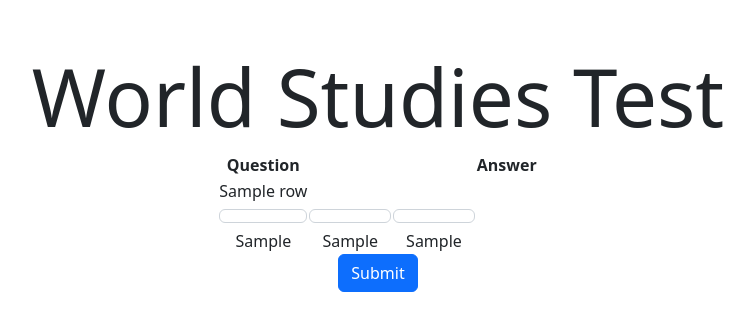
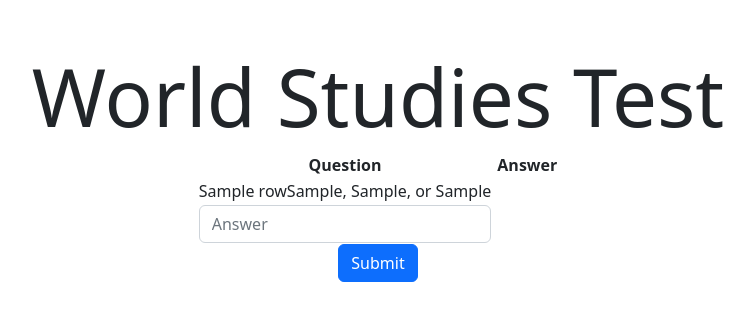
Before and after one commit to advaith-elluru/cs50_final_project_addu_and_vishruth, a Flask app: template templates/WS_test.html in a window 1280 px wide. Shown: the part 74-405 px from the top of the page, without its empty margins (262-1016 px from the left). Run offline with Flask 2, Linux system fonts and the light colour scheme; the template is opened without the code that fills it: most values are stand-ins (such as "Sample title", 1, 10 or a date in 2020); some libraries are stand-ins or nearby versions.

Commit message:
Sat, Feb 4, 2023, 2:56 AM +00:00

```diff
--- a/templates/WS_test.html
+++ b/templates/WS_test.html
@@ -30,12 +30,10 @@
         <tbody>
             {% for row in rows %}
                 <tr>
-                    <td id="question">{{ row.question }}</td>
+                    <td id="question">{{ row.question }}{{row.choice_1}}, {{row.choice_2}}, or {{row.choice_3}}</td>
                 </tr>
                 <tr>
-                    <td><input type="checkbox" style = "display:inline-block;" class="form-control mx-auto" id="ans" name="ans_choice" value={{row.choice_1}}>{{row.choice_1}}</td>
-                    <td><input type="checkbox" style = "display:inline-block;" class="form-control mx-auto" id="ans" name="ans_choice" value={{row.choice_2}}>{{row.choice_2}}</td>
-                    <td><input type="checkbox" style = "display:inline-block;" class="form-control mx-auto" id="ans" name="ans_choice" value={{row.choice_3}}>{{row.choice_3}}</td>
+                    <td><input type="text" style = "display:inline-block;" class="form-control mx-auto" id="ans" name="ans_choice" placeholder = 'Answer'></td>
                     <td id="answer" style="display:none">{{ row.answer }} 4</td>
                 </tr>
             {% endfor %}
```
